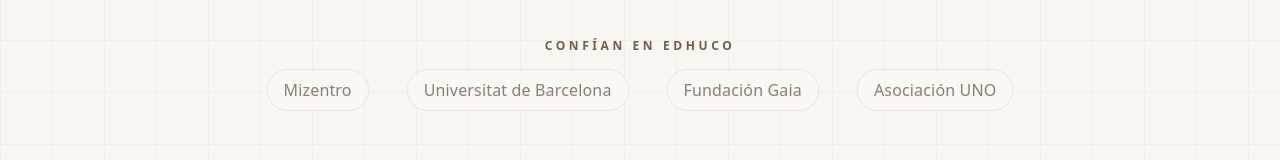
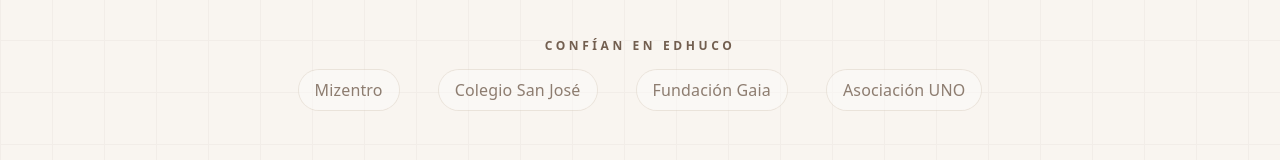
Before and after one commit to AndrewUru/with-supabase-app, a Next.js app: page / in a window 1280 px wide. Shown: the part 1013-1173 px from the top of the page. Built offline with nearby package versions, Linux system fonts and the light colour scheme; no server answers; a web font is replaced by a local one.

Commit message:
mejorar(Hero): actualizar elementos de confianza y corregir estadísticas de usuarios

```diff
--- a/components/site/Hero.tsx
+++ b/components/site/Hero.tsx
@@ -19,7 +19,7 @@
 
 const trustedBy: TrustedItem[] = [
   { label: "Mizentro" },
-  { label: "Universitat de Barcelona" },
+  { label: "Colegio San José" },
   { label: "Fundación Gaia" },
   { label: "Asociación UNO" },
 ];
@@ -41,7 +41,7 @@
 }
 
 const defaultStats: Stat[] = [
-  { value: "2.500+", label: "Personas acompañadas" },
+  { value: "500+", label: "Personas acompañadas" },
   { value: "15 años", label: "Experiencia y práctica" },
   { value: "6 países", label: "Comunidad activa" },
 ];
@@ -64,7 +64,7 @@
   tertiaryCta = { href: "#agenda", label: "Próximas fechas" },
   benefits = defaultBenefits,
   stats = defaultStats,
-  imageUrl = "/images/cuencos.png",
+  imageUrl = "/images/hero-person.JPG",
   className = "",
 }: HeroProps) {
   return (
```
